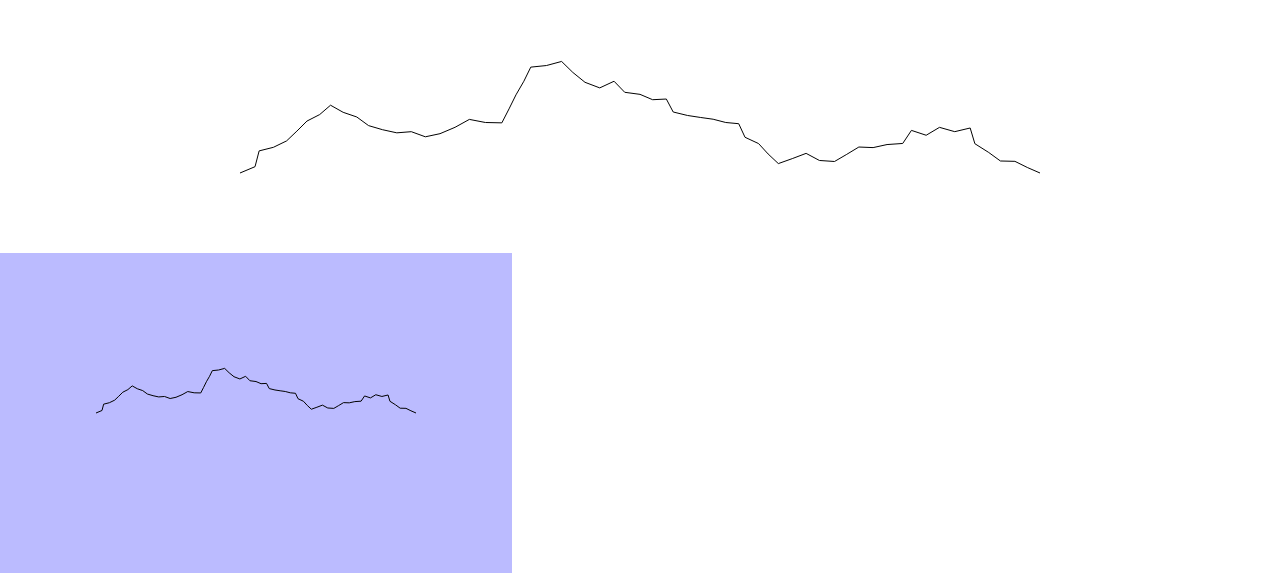
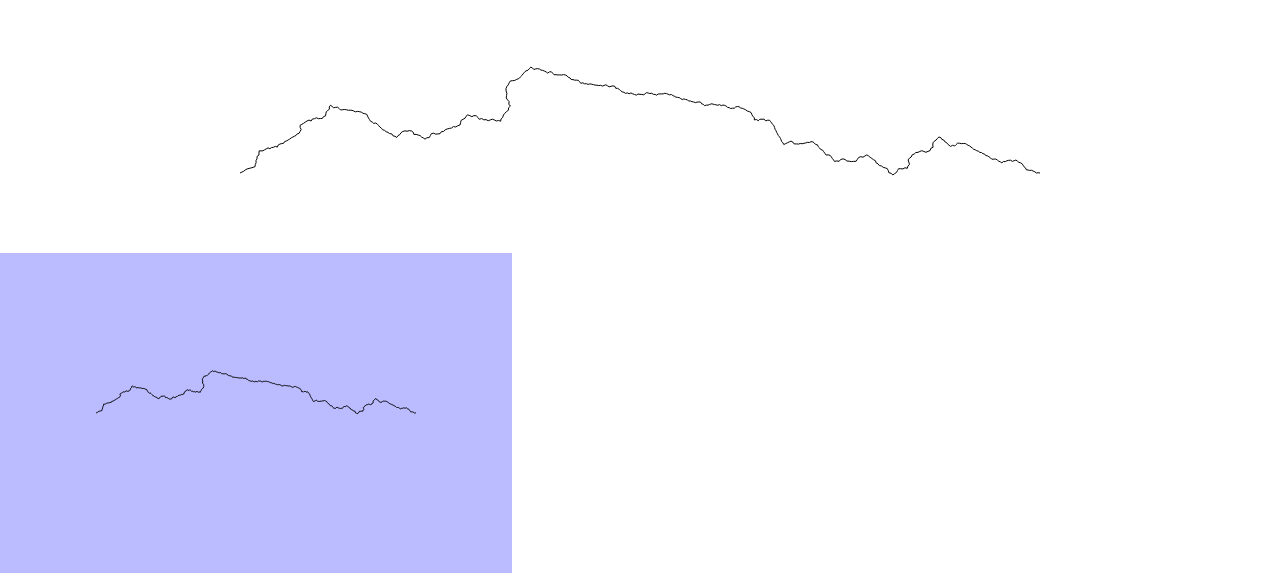
Before and after one commit to MathisBullinger/coast, a website built with Parcel: page index.html in a window 1280 px wide. Shown: the part 227-800 px from the top of the page. Built offline with nearby package versions, Linux system fonts and the light colour scheme.

Commit message:
fix segment level calculation

```diff
--- a/index.html
+++ b/index.html
@@ -19,12 +19,17 @@
         height: 100vh;
       }
 
+      svg > * {
+        pointer-events: none;
+      }
+
       #svg2 {
         top: unset;
         bottom: 0;
         width: 40vw;
         height: 40vh;
         background: #00f4;
+        pointer-events: none;
       }
     </style>
   </head>
--- a/src/path.ts
+++ b/src/path.ts
@@ -75,8 +75,9 @@ class Segment {
 
     if (hasChanged) {
       this.pathD = this.pathLeft + this.pathRight
-      if (this.lvl === 0)
+      if (this.lvl === 0) {
         this.pathD = `M ${this.points[0][0]} ${this.points[0][1]}` + this.pathD
+      }
     }
 
     return hasChanged
@@ -149,10 +150,8 @@ export default class Path {
   }
 
   private setSvgD() {
-    const svgD = this.root.pathD
-    console.log(svgD.length)
     for (const path of this.svgPaths) {
-      path.setAttribute('d', svgD)
+      path.setAttribute('d', this.root.pathD)
     }
   }
 
@@ -172,7 +171,7 @@ export default class Path {
 
   private fillDetail() {
     const maxLvl =
-      Math.floor(Math.log2(2 * (this.initialVmin / this.viewport.vMin))) * 6
+      Math.floor(Math.log2(2 * (this.initialVmin / this.viewport.vMin))) + 8
 
     if (this.root.segment(maxLvl)) {
       this.setSvgD()
```
